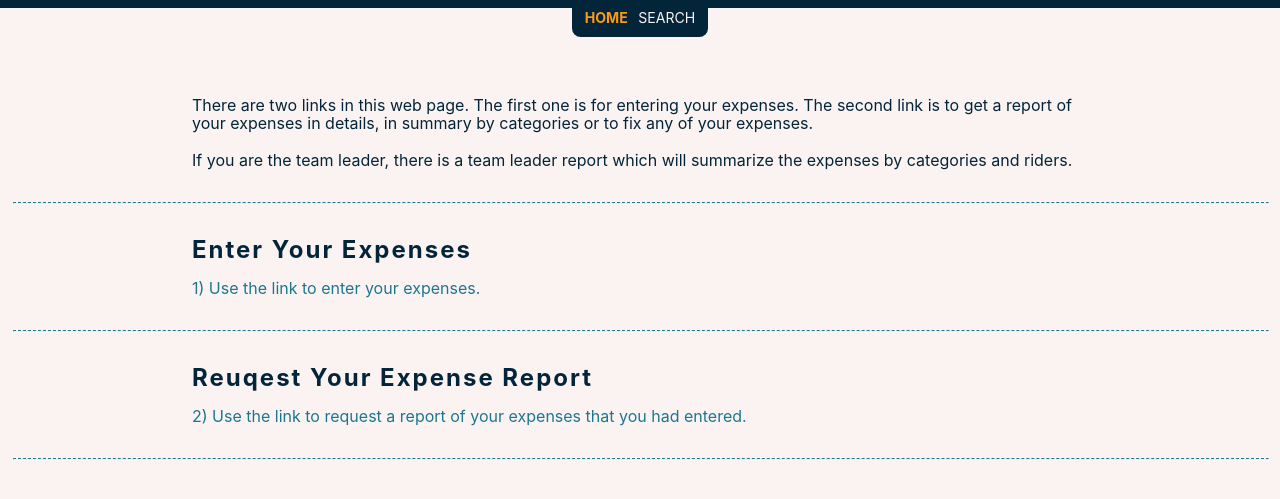
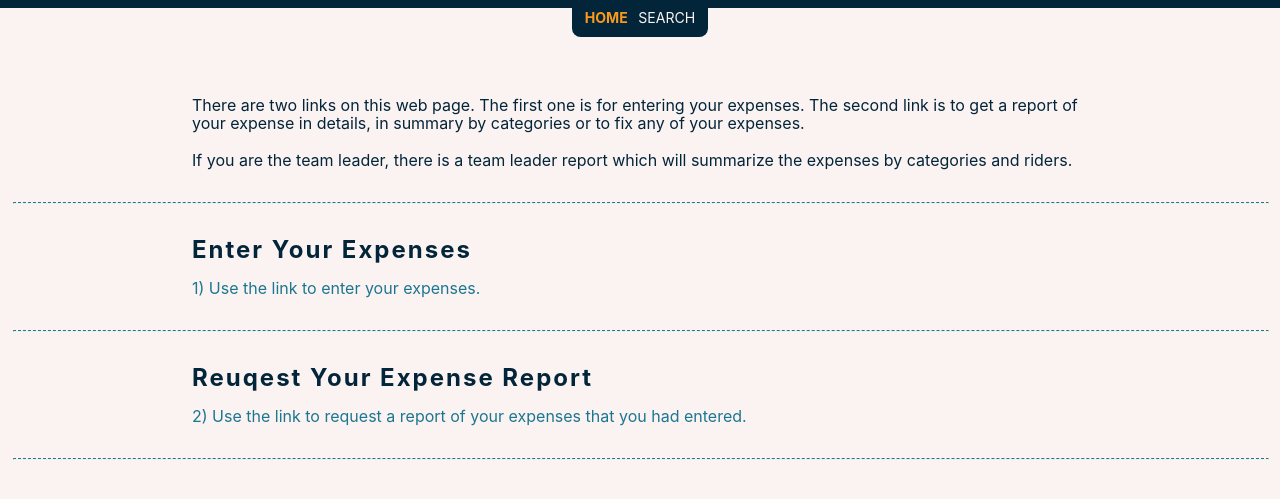
Before and after one commit to yong-lim/pct-expenses, a Jekyll site: the page built from index.html, in a window 1280 px wide. Shown: the top 499 px of the page. Built offline with Jekyll 4.4.1, drawn with Linux system fonts in a browser that asks for light colours; the list of posts is cut into pages by our own code.

Commit message:
Fix grammar

```diff
--- a/index.html
+++ b/index.html
@@ -3,6 +3,6 @@ title: Home
 layout: home
 ---
 
-There are two links in this web page. The first one is for entering your expenses. The second link is to get a report of your expenses in details, in summary by categories or to fix any of your expenses.
+There are two links on this web page. The first one is for entering your expenses. The second link is to get a report of your expense in details, in summary by categories or to fix any of your expenses.
 <br> <br>
 If you are the team leader, there is a team leader report which will summarize the expenses by categories and riders.
```
